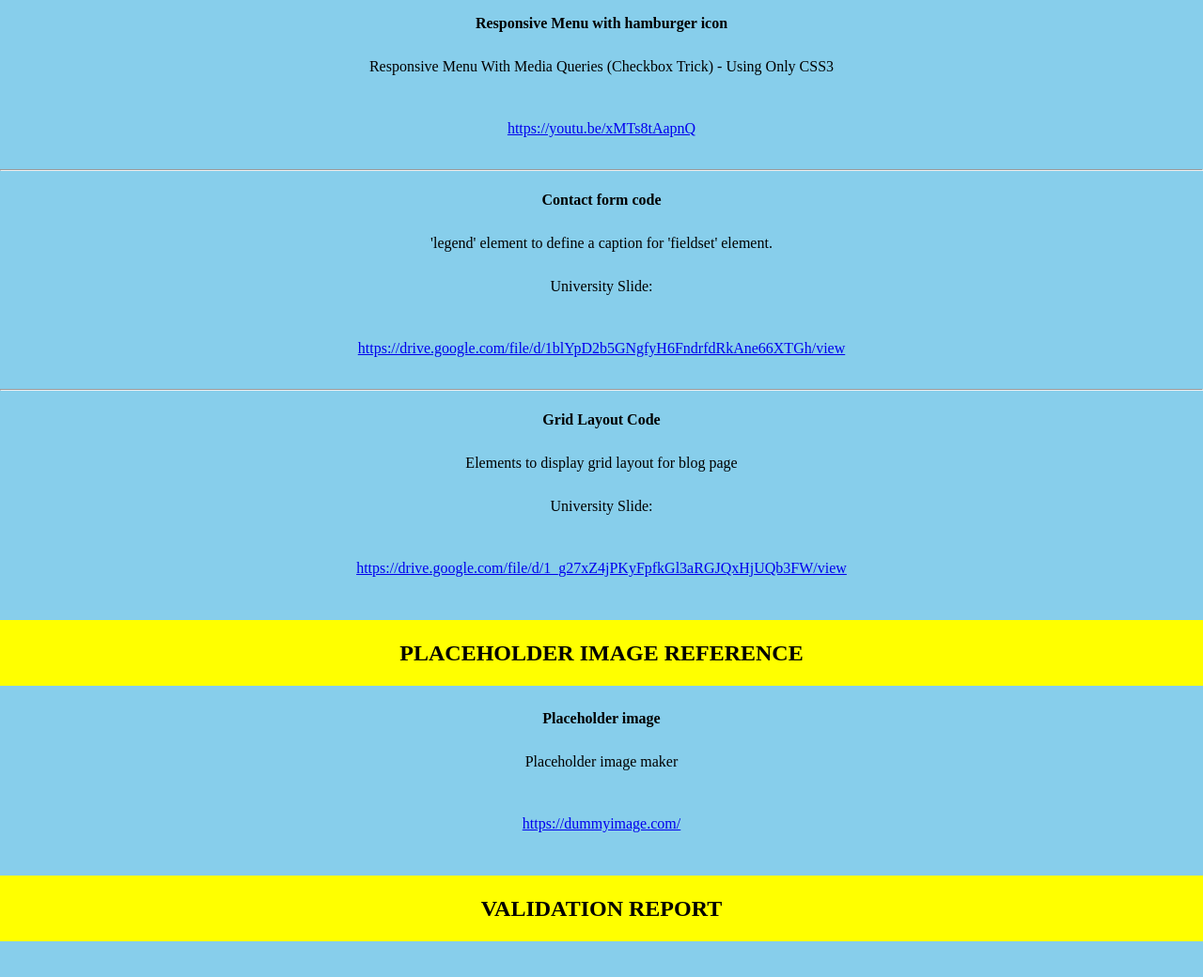
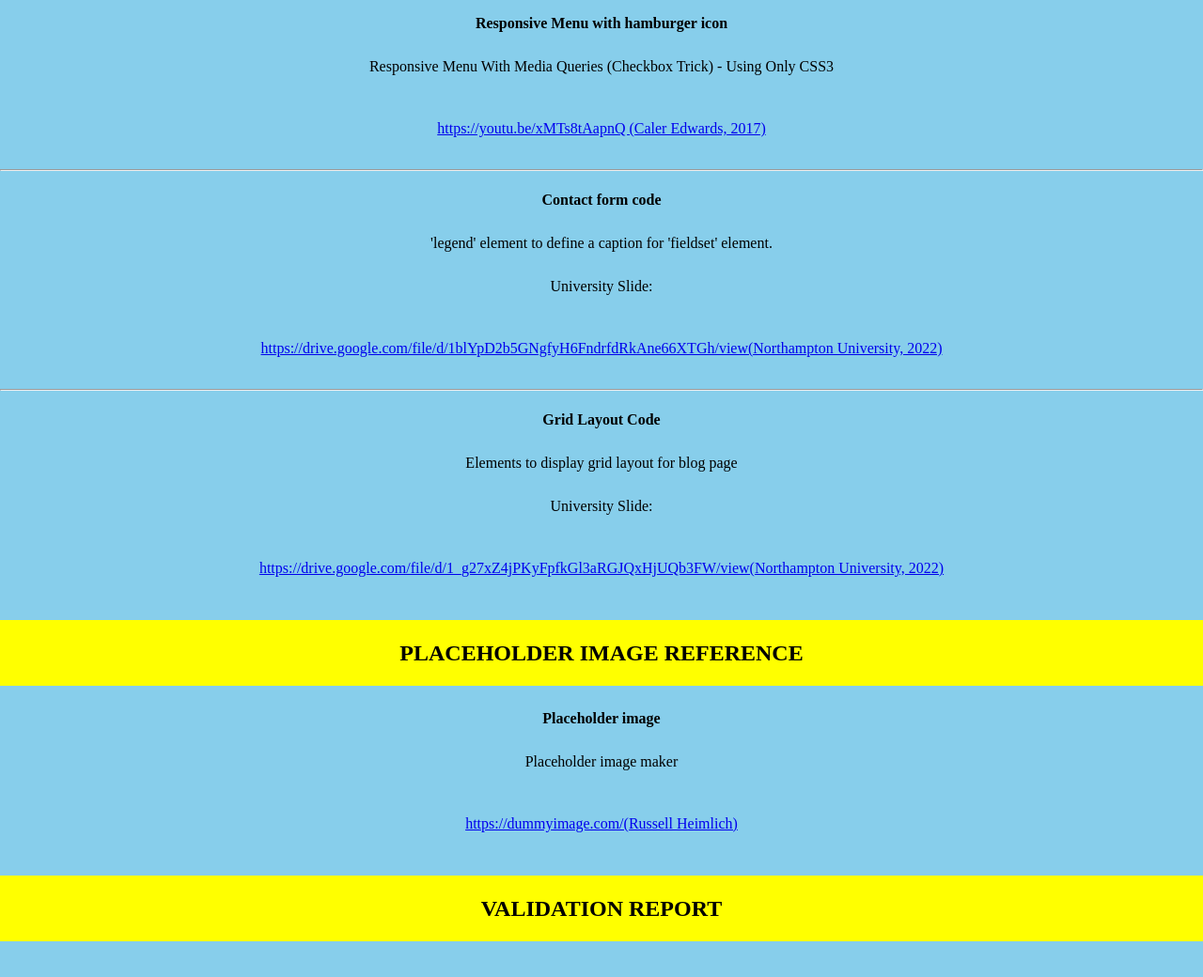
Before and after one commit to ashish030/assignment, a plain HTML site: page report.html in a window 1280 px wide. Shown: the part 5020-6060 px from the top of the page at 94% size. Drawn offline with Linux system fonts and the light colour scheme.

Commit message:
completed

```diff
--- a/report.html
+++ b/report.html
@@ -99,15 +99,15 @@
 	<div class="refer">
 		<p><b>Responsive Menu with hamburger icon</b></p>
 		<p>Responsive Menu With Media Queries (Checkbox Trick) - Using Only CSS3</p>
-			<a href= "https://www.youtube.com/watch?v=xMTs8tAapnQ&list=PLiRa1R7cZexbMKGkpnlyWZSOF-DFSa2nq&index=2&t=318s">https://youtu.be/xMTs8tAapnQ</a><hr>
+			<a href= "https://www.youtube.com/watch?v=xMTs8tAapnQ&list=PLiRa1R7cZexbMKGkpnlyWZSOF-DFSa2nq&index=2&t=318s">https://youtu.be/xMTs8tAapnQ (Caler Edwards, 2017)</a><hr>
 			<p><b>Contact form code</b></p>
 			<p>'legend' element to define a caption for 'fieldset' element.</p>
 			<p>University Slide:</p>
-			<a href="https://drive.google.com/file/d/1blYpD2b5GNgfyH6FndrfdRkAne66XTGh/view">https://drive.google.com/file/d/1blYpD2b5GNgfyH6FndrfdRkAne66XTGh/view</a><hr>
+			<a href="https://drive.google.com/file/d/1blYpD2b5GNgfyH6FndrfdRkAne66XTGh/view">https://drive.google.com/file/d/1blYpD2b5GNgfyH6FndrfdRkAne66XTGh/view(Northampton University, 2022)</a><hr>
 			<p><b>Grid Layout Code</b></p>
 			<p>Elements to display grid layout for blog page</p>
 			<p>University Slide:</p>
-			<a href="https://drive.google.com/file/d/1_g27xZ4jPKyFpfkGl3aRGJQxHjUQb3FW/view">https://drive.google.com/file/d/1_g27xZ4jPKyFpfkGl3aRGJQxHjUQb3FW/view</a>
+			<a href="https://drive.google.com/file/d/1_g27xZ4jPKyFpfkGl3aRGJQxHjUQb3FW/view">https://drive.google.com/file/d/1_g27xZ4jPKyFpfkGl3aRGJQxHjUQb3FW/view(Northampton University, 2022)</a>
 		</div>
 		<div class="refers">
 			<h2>PLACEHOLDER IMAGE REFERENCE</h2>
@@ -115,7 +115,7 @@
 		<div class="place">
 			<p><b>Placeholder image </b></p>
 			<p>Placeholder image maker</p>
-			<a href="https://dummyimage.com/">https://dummyimage.com/</a>
+			<a href="https://dummyimage.com/">https://dummyimage.com/(Russell Heimlich)</a>
 		</div>
 	<div class="validate">
 		<h2>VALIDATION REPORT</h2>
```
Also changed, not shown: contact.html (+2 -2 lines), asd.png (deleted), valid_css6.png (deleted), valid_report2.png, valid_report3.png.
